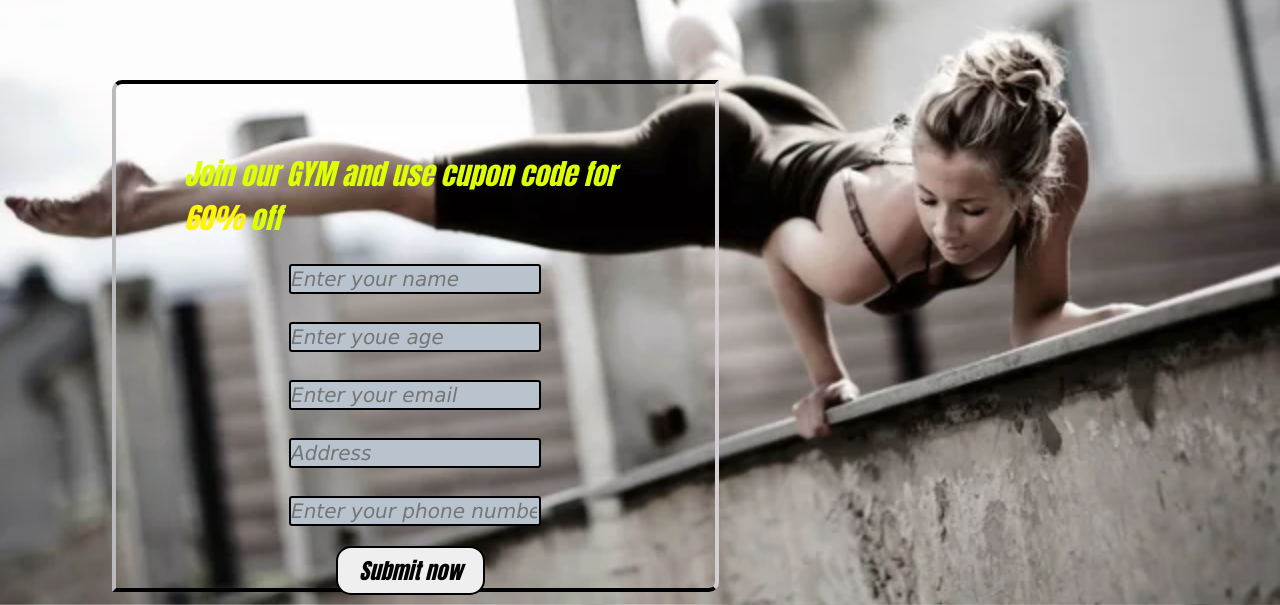
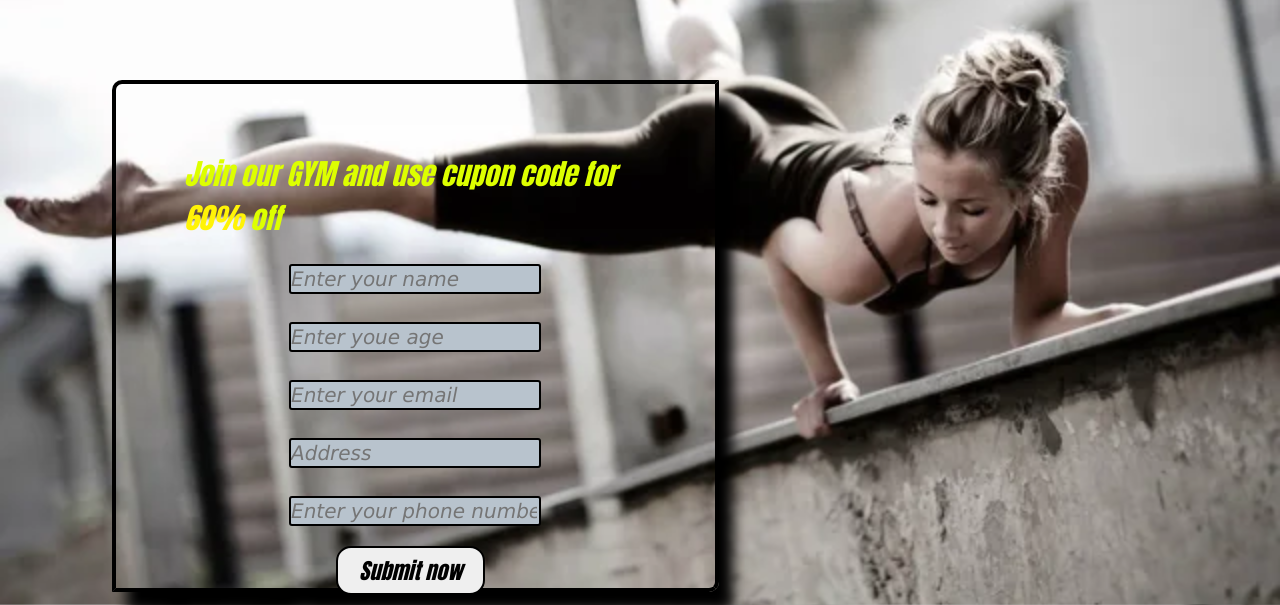
Before and after one commit to PRITAM-TU/gym-websites, a plain HTML site: page index.html in a window 1280 px wide. Shown: the part 195-800 px from the top of the page. Drawn offline with Linux system fonts and the light colour scheme.

Commit message:
add new box shodw

```diff
--- a/index.css
+++ b/index.css
@@ -13,6 +13,7 @@ height: 10000px;
 }
 .header_1{
     position: static;
+
 
 
 }
@@ -113,8 +114,8 @@ height: 10000px;
 .contaner{
     border: 4px solid;
     border-top-color: hwb(0 0% 100%);
-    border-left-color: hwb(0 73% 27%);
-    border-right-color: hsl(300, 4%, 82%);
+    border-left-color: hwb(0 0% 100%);
+    border-right-color: hsl(0, 0%, 0%);
     border-bottom-color: rgb(0, 0, 0);
     border-top-left-radius: 10px;
     border-bottom-right-radius: 10px;
@@ -123,7 +124,9 @@ height: 10000px;
     margin: 83px 410px;
     height: 388px;
     margin-left:  112px;
+    box-shadow: 14px 20px 14px black;
 }
+
 
 .form_1{
     margin:  14px -37px;
@@ -148,6 +151,7 @@ height: 10000px;
     margin: -8px -221px;
     color: hsl(68, 100%, 50%);
     padding: 18px 79px;
+    text-shadow: 10px black;
 }
 
 .bottun{
```
